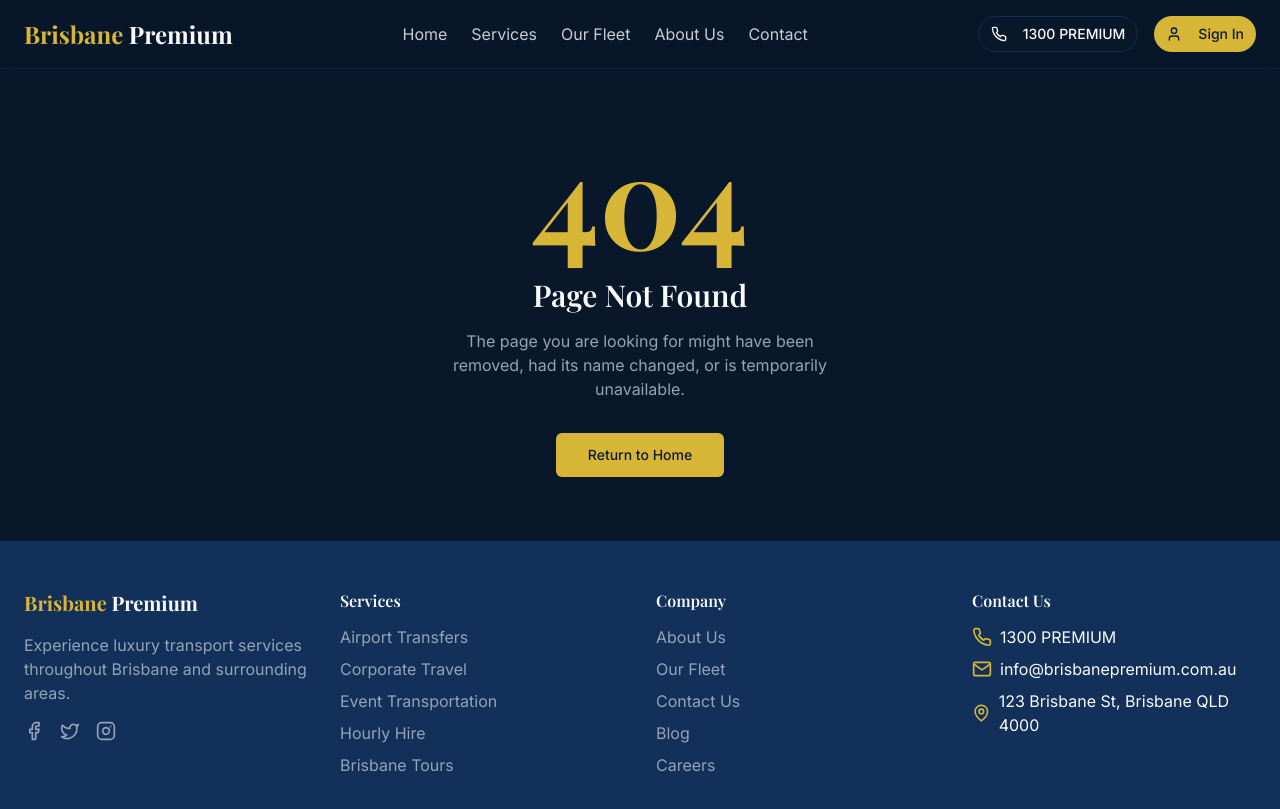
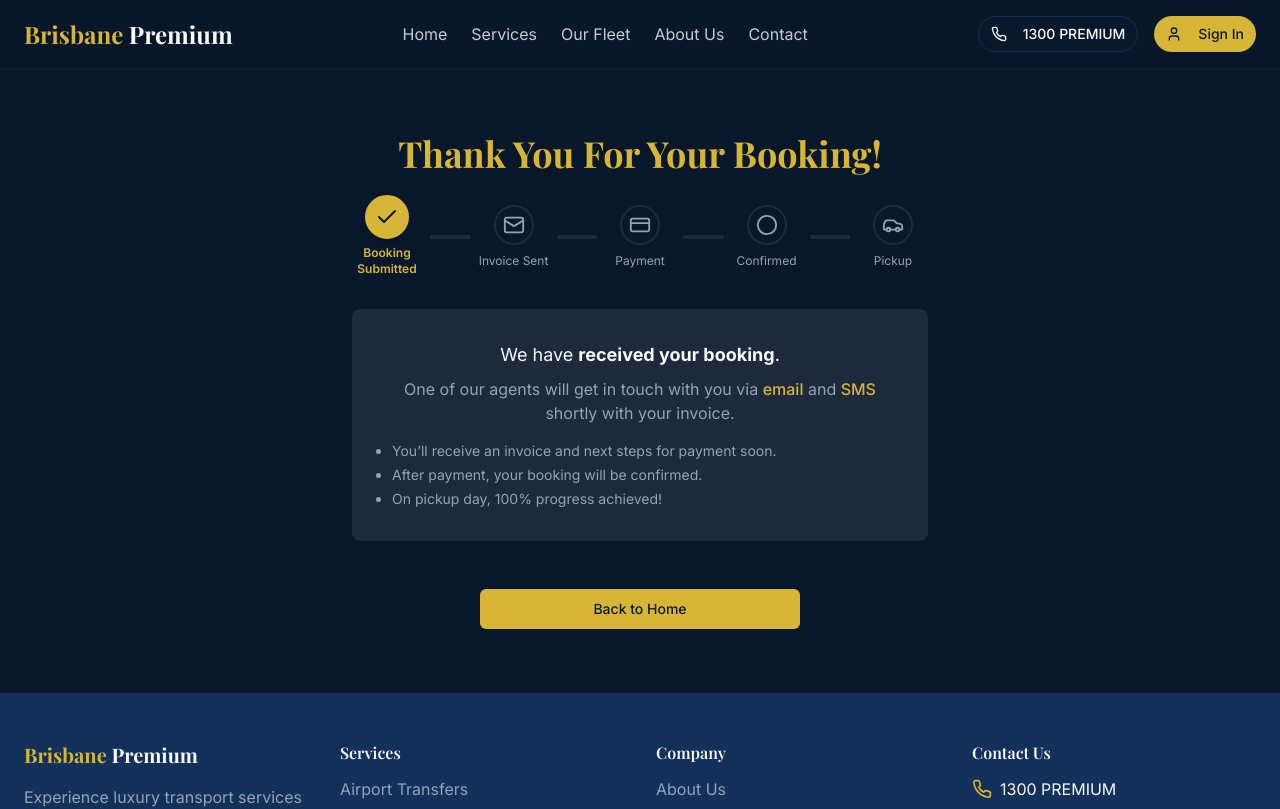
Before and after one commit to midhuncloudstick/taxi-adminpanel-develop, a React (Vite) app: page /booking-confirmation in a window 1280 px wide. Shown: the top 809 px of the page. Built offline with nearby package versions, Linux system fonts and the light colour scheme.

Commit message:
feat: Add booking confirmation flow
Implement a booking confirmation flow with progress indicators and navigation to a confirmation page.

```diff
--- a/src/App.tsx
+++ b/src/App.tsx
@@ -8,6 +8,7 @@ import Index from "./pages/Index";
 import NotFound from "./pages/NotFound";
 import SearchResults from "./pages/SearchResults";
 import BookingDetails from "./pages/BookingDetails";
+import BookingConfirmation from "./pages/BookingConfirmation";
 
 const queryClient = new QueryClient();
 
@@ -22,6 +23,7 @@ const App = () => (
             <Route path="/" element={<Index />} />
             <Route path="/search-results" element={<SearchResults />} />
             <Route path="/booking-details" element={<BookingDetails />} />
+            <Route path="/booking-confirmation" element={<BookingConfirmation />} />
             <Route path="*" element={<NotFound />} />
           </Routes>
         </BrowserRouter>
--- /dev/null
+++ b/src/components/ProgressFlow.tsx
@@ -0,0 +1,77 @@
+
+import React from "react";
+import { Check, Mail, CreditCard, Circle, Car } from "lucide-react";
+
+const phaseIcons = [
+  <Check className="text-primary" />,
+  <Mail />,
+  <CreditCard />,
+  <Circle />,
+  <Car />,
+];
+
+const defaultPhases = [
+  { label: "Booking Submitted", icon: <Check className="text-primary" /> },
+  { label: "Invoice Sent", icon: <Mail /> },
+  { label: "Payment", icon: <CreditCard /> },
+  { label: "Confirmed", icon: <Circle /> },
+  { label: "Pickup", icon: <Car /> },
+];
+
+type ProgressFlowProps = {
+  phases?: { label: string; icon: React.ReactNode }[];
+  currentPhase: number; // index: 0-based, which phase is completed
+};
+
+const ProgressFlow: React.FC<ProgressFlowProps> = ({
+  phases = defaultPhases,
+  currentPhase,
+}) => {
+  return (
+    <div className="flex flex-col items-center w-full mb-8">
+      <div className="flex items-center w-full max-w-2xl">
+        {phases.map((phase, i) => (
+          <React.Fragment key={i}>
+            <div className="flex flex-col items-center">
+              <div
+                className={`rounded-full border-2 flex items-center justify-center transition-all duration-300
+                  ${i <= currentPhase ? "bg-primary text-primary-foreground border-primary scale-110 shadow-md" : "bg-background text-muted-foreground border-muted"}`}
+                style={{ width: 40, height: 40 }}
+              >
+                {React.cloneElement(phase.icon as React.ReactElement, {
+                  size: 22,
+                  className: i <= currentPhase ? "text-primary-foreground" : "text-muted-foreground"
+                })}
+              </div>
+              <span
+                className={`text-xs mt-2 text-center transition-all duration-200
+                  ${i <= currentPhase ? "font-semibold text-primary" : "text-muted-foreground"}`}
+                style={{ width: 70 }}
+              >
+                {phase.label}
+              </span>
+            </div>
+            {i !== phases.length - 1 && (
+              <div
+                className={`flex-1 h-1 mx-1 sm:mx-2 rounded transition-all bg-gradient-to-r
+                  ${i < currentPhase ? "from-primary to-primary" : "from-muted to-muted"}`}
+              >
+                <div
+                  className={`h-full rounded`}
+                  style={{
+                    background:
+                      i < currentPhase
+                        ? "linear-gradient(to right, var(--primary), var(--primary))"
+                        : "linear-gradient(to right, var(--muted), var(--muted))",
+                  }}
+                />
+              </div>
+            )}
+          </React.Fragment>
+        ))}
+      </div>
+    </div>
+  );
+};
+
+export default ProgressFlow;
--- /dev/null
+++ b/src/pages/BookingConfirmation.tsx
@@ -0,0 +1,50 @@
+
+import React from "react";
+import { useNavigate } from "react-router-dom";
+import Header from "@/components/Header";
+import Footer from "@/components/Footer";
+import ProgressFlow from "@/components/ProgressFlow";
+import { Button } from "@/components/ui/button";
+
+const phases = [
+  { label: "Booking Submitted", icon: <span className="font-bold">1</span> },
+  { label: "Invoice Sent", icon: <span className="font-bold">2</span> },
+  { label: "Payment", icon: <span className="font-bold">3</span> },
+  { label: "Confirmed", icon: <span className="font-bold">4</span> },
+  { label: "Pickup", icon: <span className="font-bold">5</span> },
+];
+
+const BookingConfirmation = () => {
+  const navigate = useNavigate();
+
+  return (
+    <div className="min-h-screen flex flex-col bg-background">
+      <Header />
+      <main className="flex-grow container-custom py-16">
+        <div className="max-w-xl mx-auto text-center">
+          <h1 className="text-3xl md:text-4xl font-bold mb-6 text-primary">Thank You For Your Booking!</h1>
+          <ProgressFlow currentPhase={0} />
+          <div className="bg-muted px-6 py-8 rounded-lg shadow my-8">
+            <p className="text-lg mb-2">
+              We have <strong>received your booking</strong>.
+            </p>
+            <p className="text-base text-muted-foreground mb-3">
+              One of our agents will get in touch with you via <span className="font-medium text-primary">email</span> and <span className="font-medium text-primary">SMS</span> shortly with your invoice.
+            </p>
+            <ul className="list-disc text-left text-sm px-4 mt-4 space-y-1 text-muted-foreground">
+              <li>You’ll receive an invoice and next steps for payment soon.</li>
+              <li>After payment, your booking will be confirmed.</li>
+              <li>On pickup day, 100% progress achieved!</li>
+            </ul>
+          </div>
+          <Button onClick={() => navigate("/")} className="w-full max-w-xs mt-4">
+            Back to Home
+          </Button>
+        </div>
+      </main>
+      <Footer />
+    </div>
+  );
+};
+
+export default BookingConfirmation;
--- a/src/pages/BookingDetails.tsx
+++ b/src/pages/BookingDetails.tsx
@@ -1,4 +1,3 @@
-
 import React from 'react';
 import { useLocation, useNavigate } from 'react-router-dom';
 import { zodResolver } from "@hookform/resolvers/zod"
@@ -55,8 +54,7 @@ const BookingDetails = () => {
   const onSubmit = (values: z.infer<typeof formSchema>) => {
     console.log(values);
     toast.success("Booking submitted successfully!");
-    // Here you would typically submit to your backend
-    navigate('/');
+    navigate('/booking-confirmation');
   }
 
   if (!vehicle) {
```
